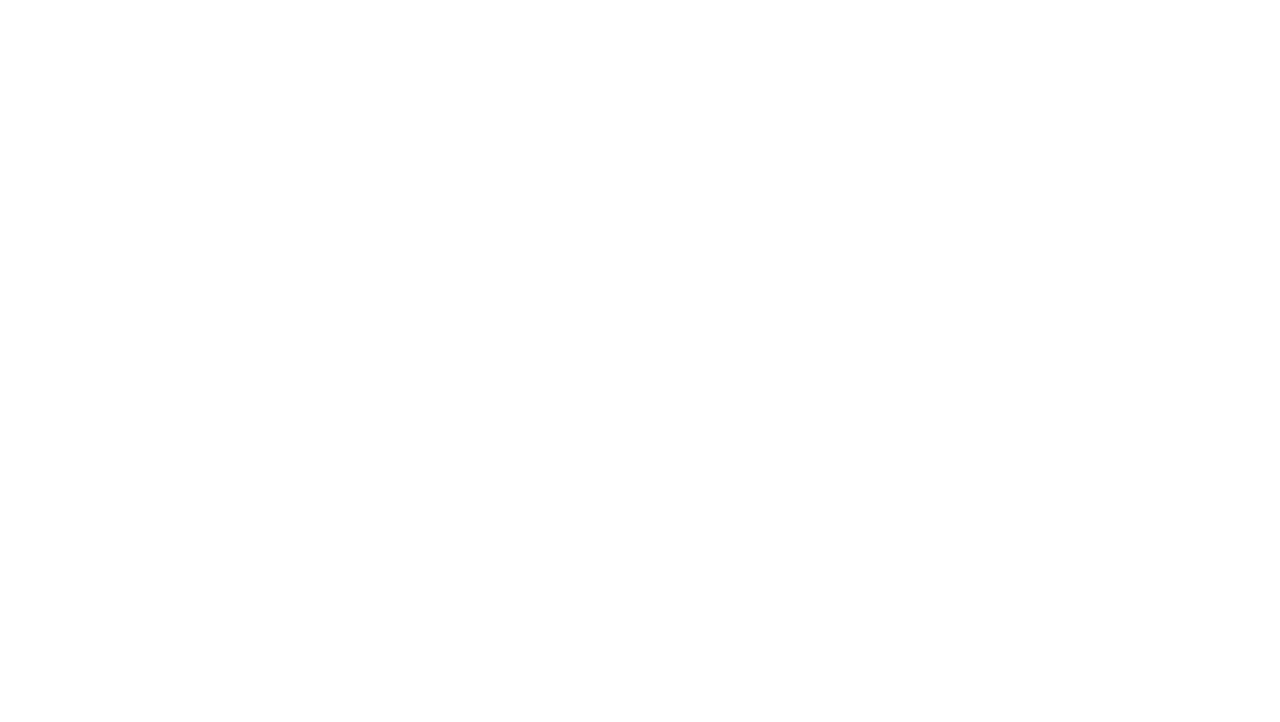
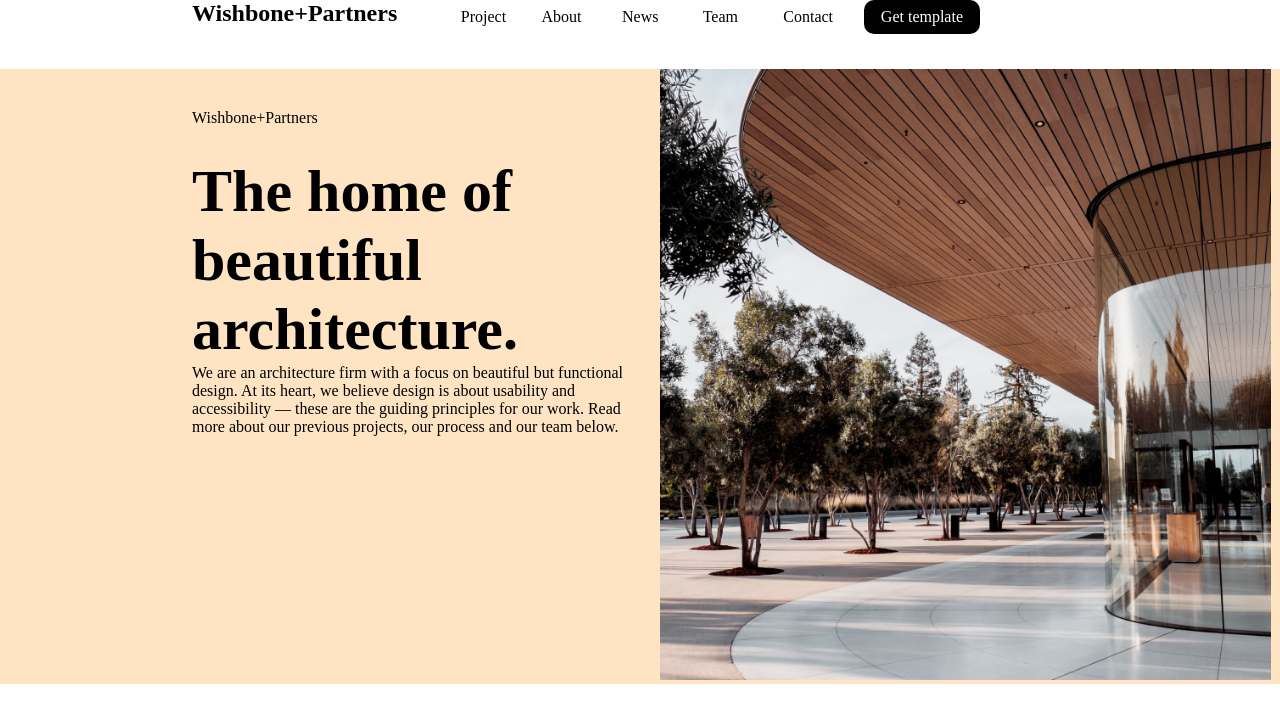
Before and after one commit to nnabiev/nekatest, a plain HTML site: page index.html in a window 1280 px wide. Drawn offline with Linux system fonts and the light colour scheme.

Commit message:
vip priject

```diff
--- /dev/null
+++ b/index.css
@@ -0,0 +1,107 @@
+* {
+    padding: 0;
+    margin: 0;
+}
+
+.container {
+    display: grid;
+    grid-template-columns: 30% 30% 30% 30% 30% 30% 30%;
+    width: 70%;
+    margin: 0 auto;
+    justify-content: space-between;
+}
+
+ul {
+    display: grid;
+    grid-template-columns: 30% 30% 30% 30% 30% 30%;
+    list-style: none;
+    align-items: center;
+}
+
+ul span {
+    width: 100px;
+    background-color: black;
+    text-align: center;
+    color: white;
+    padding: 8px;
+    border-radius: 10px;
+}
+
+.text2 {
+    justify-content: end;
+}
+
+.box {
+    max-width: 1400px;
+    margin: 0 auto;
+    display: grid;
+    grid-template-columns: auto;
+}
+
+.container1 {
+    width: 70%;
+    margin: 0 auto;
+    display: grid;
+    grid-template-columns: 50% 50%;
+    margin-top: 35px;
+}
+
+img {
+    width: 611px;
+    margin-left: 20px;
+}
+
+.text5 {
+    margin-top: 40px;
+}
+
+.text5 h1 {
+    font-size: 60px;
+    margin-top: 30px;
+}
+
+.box2 {
+    max-width: 1400px;
+    margin: 0 auto;
+    background-color: bisque;
+}
+
+@media (min-width:1px) and (max-width:900px) {
+    .container {
+        width: 100%;
+        padding: 0 15px;
+grid-template-columns: 30% 68%;
+    }
+    .text2{
+        display: none;
+    }
+
+}
+
+@media (min-width:715px) and (max-width:1000px) {
+    .container1 {
+        grid-template-columns: 100%;
+        text-align: center;
+    }
+
+}
+
+@media (min-width:300px) and (max-width:740px) {
+    .container1 {
+         grid-template-columns: 100%;
+        /* align-items: center;
+        text-align: center;  */
+    }
+
+    .text5 h1 {
+        font-size: 20px;
+    }
+
+    img {
+        position: relative;
+        right: 100px;
+    }
+    .text5{
+        text-align: center;
+    }
+}
--- a/index.html
+++ b/index.html
@@ -1,12 +1,46 @@
 <!DOCTYPE html>
 <html lang="en">
-<head>
-    <meta charset="UTF-8">
-    <meta http-equiv="X-UA-Compatible" content="IE=edge">
-    <meta name="viewport" content="width=device-width, initial-scale=1.0">
+  <head>
+    <meta charset="UTF-8" />
+    <meta http-equiv="X-UA-Compatible" content="IE=edge" />
+    <meta name="viewport" content="width=device-width, initial-scale=1.0" />
     <title>Document</title>
-</head>
-<body>
-
-</body>
+    <link rel="stylesheet" href="index.css" />
+  </head>
+  <body>
+    <div class="box">
+      <div class="container">
+        <div class="text1">
+          <h2>Wishbone+Partners</h2>
+        </div>
+        <div class="text2">
+          <ul>
+            <li>Project</li>
+            <li>About</li>
+            <li>News</li>
+            <li>Team</li>
+            <li>Contact</li>
+            <span><li>Get template</li></span>
+          </ul>
+        </div>
+      </div>
+    </div>
+    <div class="box2">
+        <div class="container1">
+          <div class="text5">
+            <p>Wishbone+Partners</p>
+            <h1>The home of beautiful architecture.</h1>
+            <p>
+              We are an architecture firm with a focus on beautiful but functional
+              design. At its heart, we believe design is about usability and
+              accessibility — these are the guiding principles for our work. Read
+              more about our previous projects, our process and our team below.
+            </p>
+          </div>
+          <div class="text6">
+            <img src="IMAGE (19).png" alt="">
+          </div>
+        </div>
+    </div>
+  </body>
 </html>
```
Also changed, not shown: IMAGE (19).png (added), 1 other file.
